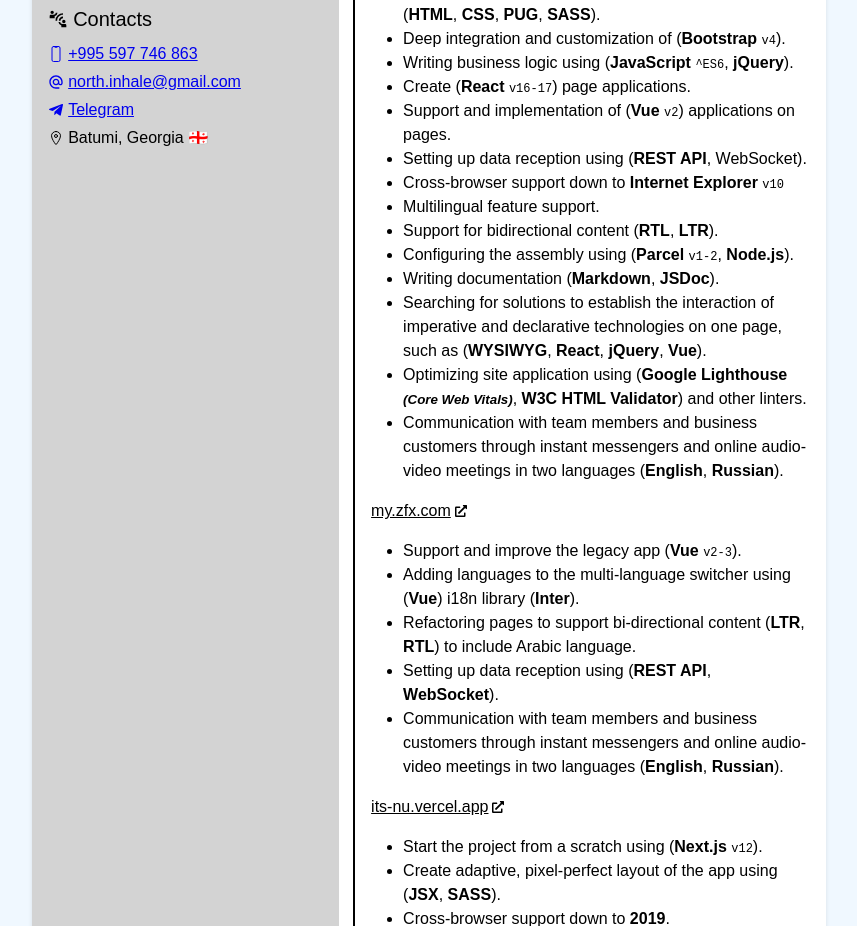
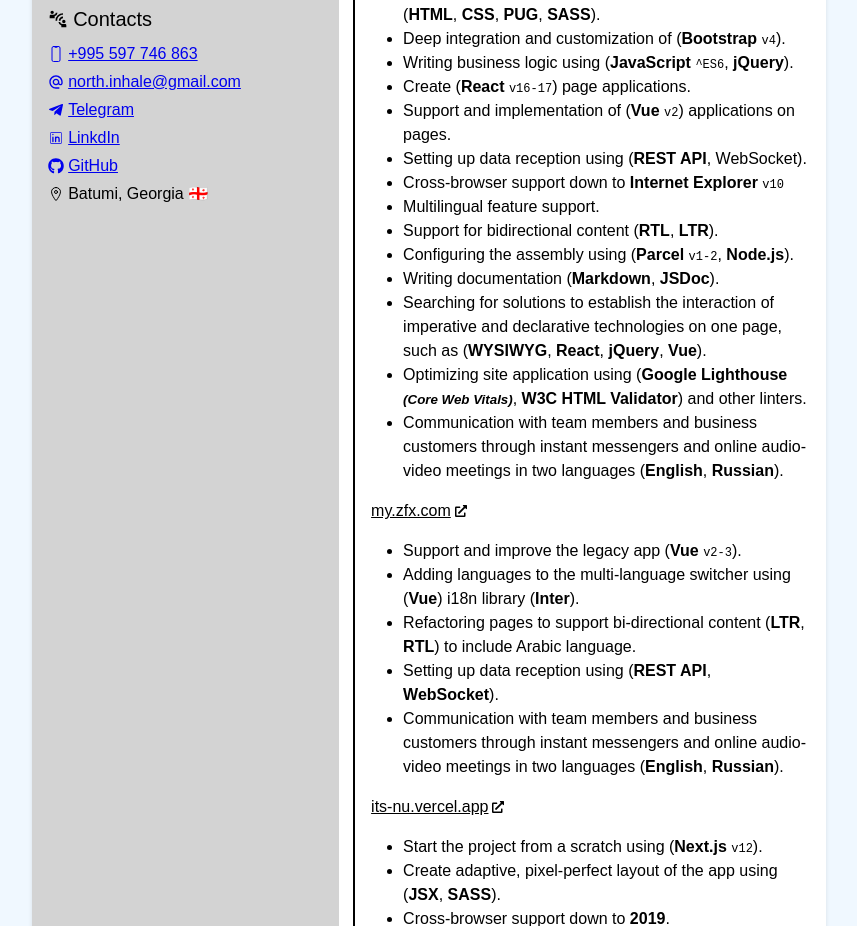
Before and after one commit to Andrew-Dyachenko/cv, a Next.js app: page / in a window 1280 px wide. Shown: the part 880-1806 px from the top of the page, without its empty margins (211-1068 px from the left). Built offline with nearby package versions, Linux system fonts and the light colour scheme; a web font is replaced by a local one.

Commit message:
feat(education): list extend
With LinkdIn and GitHub

```diff
--- a/src/components/Aside/Aside.tsx
+++ b/src/components/Aside/Aside.tsx
@@ -1,16 +1,17 @@
 import Image from "next/image";
 import styles from "@/components/Aside/aside.module.scss";
 import profile from "../../../public/profile.jpg";
-import { FaRegUser, FaTelegramPlane } from "react-icons/fa";
+import { FaRegUser, FaTelegramPlane, FaGithub } from "react-icons/fa";
 import {
 	MdAlternateEmail,
 	MdOutlineConnectWithoutContact,
 } from "react-icons/md";
+import { CiLinkedin } from "react-icons/ci";
 import {
 	IoExtensionPuzzleOutline,
 	IoLanguage,
 	IoPhonePortraitOutline,
-	IoLocationOutline
+	IoLocationOutline,
 } from "react-icons/io5";
 import Tags from "@/components/Tags";
 import clsx from "clsx";
@@ -160,6 +161,36 @@ export default function Aside() {
 					<li
 						className={clsx(
 							styles.address__item,
+							styles["address__item--linkdin"],
+						)}
+					>
+						<a
+							href="https://www.linkedin.com/in/andrey-dyachenko/"
+							target="_blank"
+							rel="noopener noreferrer"
+							className={styles.address__link}
+						>
+							<CiLinkedin className={styles["address__item-icon"]} /> LinkdIn
+						</a>
+					</li>
+					<li
+						className={clsx(
+							styles.address__item,
+							styles["address__item--github"],
+						)}
+					>
+						<a
+							href="https://github.com/Andrew-Dyachenko"
+							target="_blank"
+							rel="noopener noreferrer"
+							className={styles.address__link}
+						>
+							<FaGithub className={styles["address__item-icon"]} /> GitHub
+						</a>
+					</li>
+					<li
+						className={clsx(
+							styles.address__item,
 							styles["address__item--location"],
 						)}
 					>
```
